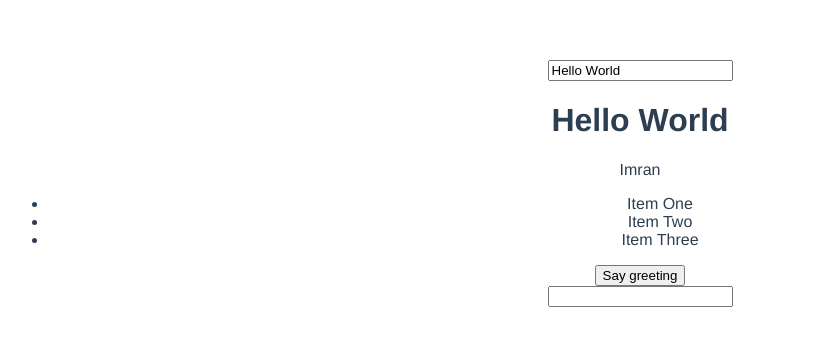
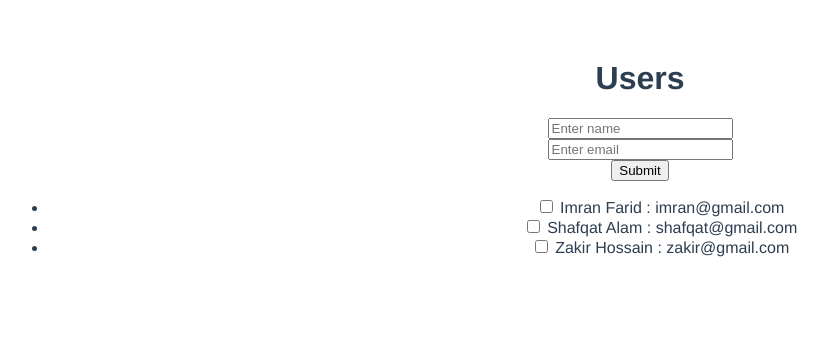
Before and after one commit to imranfarid/vuejs-crashCourse, a Vue app: page / in a window 1280 px wide. Shown: the top 346 px of the page, without its empty margins (0-828 px from the left). Built offline with nearby package versions, Linux system fonts and the light colour scheme.

Commit message:
new component 'Users' with addUser function

```diff
--- a/src/App.vue
+++ b/src/App.vue
@@ -1,17 +1,18 @@
 <template>
   <div id="app">
-    <test></test>
-
+    <!-- <test msg="Hello"></test> -->
+    <users></users>
   </div>
 </template>
 
 <script>
 import Test from './components/test'
+import Users from './components/users'
 
 export default {
   name: 'app',
   components: {
-    Test
+    Test, Users
   }
 }
 </script>
--- a/src/components/Test.vue
+++ b/src/components/Test.vue
@@ -10,12 +10,25 @@
         </ul>
         <button v-on:click="greet('Hello World')">Say greeting</button><br />
         <input type="text" v-on:keyup="pressKey" v-on:keyup.enter="enterHit">
+        <hr />
+        <label>First Name: </label><input type="text" v-model="user.first_name">
+        <br />
+        <label>Last Name: </label><input type="text" v-model="user.last_name">
+        <br />
+        <h3>{{fullName}}</h3>
+        <h2>{{msg}}</h2>
     </div>
 </template>
 
 <script>
     export default{
         name: 'test',
+        props: {
+            msg: {
+                type: String,
+                default: 'Foobar'
+            }
+        },
         data(){
             return{
                 title: 'Hello World',
@@ -41,6 +54,11 @@
             enterHit: function(){
                 console.log('You hit enter')
             }
+        },
+        computed: {
+            fullName: function(){
+                return this.user.first_name + ' ' + this.user.last_name;
+            }
         }
     }
 </script>
--- /dev/null
+++ b/src/components/Users.vue
@@ -0,0 +1,63 @@
+<template>
+    <div class="users">
+        <h1>Users</h1>
+        <form v-on:submit="addUser">
+            <input type="text" v-model="newUser.name" placeholder="Enter name">
+            <br />
+            <input type="text" v-model="newUser.email" placeholder="Enter email"><br />
+            <input type="submit" value="Submit" >
+        </form>
+        <ul>
+            <li v-for="user in users">
+                <input type="checkbox" class="toggle" v-model="user.contacted">
+                <span :class="{contacted: user.contacted}">
+                    {{user.name}} : {{user.email}}
+                </span>
+            </li>
+        </ul>
+    </div>
+</template>
+
+<script>
+    export default{
+        name: 'users',
+        data(){
+            return{
+                newUser: {},
+                users: [
+                    {
+                        name: 'Imran Farid',
+                        email: 'imran@gmail.com',
+                        contacted: false
+                    },
+                    {
+                        name: 'Shafqat Alam',
+                        email: 'shafqat@gmail.com',
+                        contacted: false
+                    },
+                    {
+                        name: 'Zakir Hossain',
+                        email: 'zakir@gmail.com',
+                        contacted: false
+                    }
+                ]
+            }
+        },
+        methods: {
+            addUser: function(e){
+                this.users.push({
+                    name: this.newUser.name,
+                    email: this.newUser.email,
+                    contacted: false
+                });
+                e.preventDefault();
+            }
+        }
+    }
+</script>
+
+<style scoped>
+.contacted{
+    text-decoration: line-through;
+}
+</style>
```
